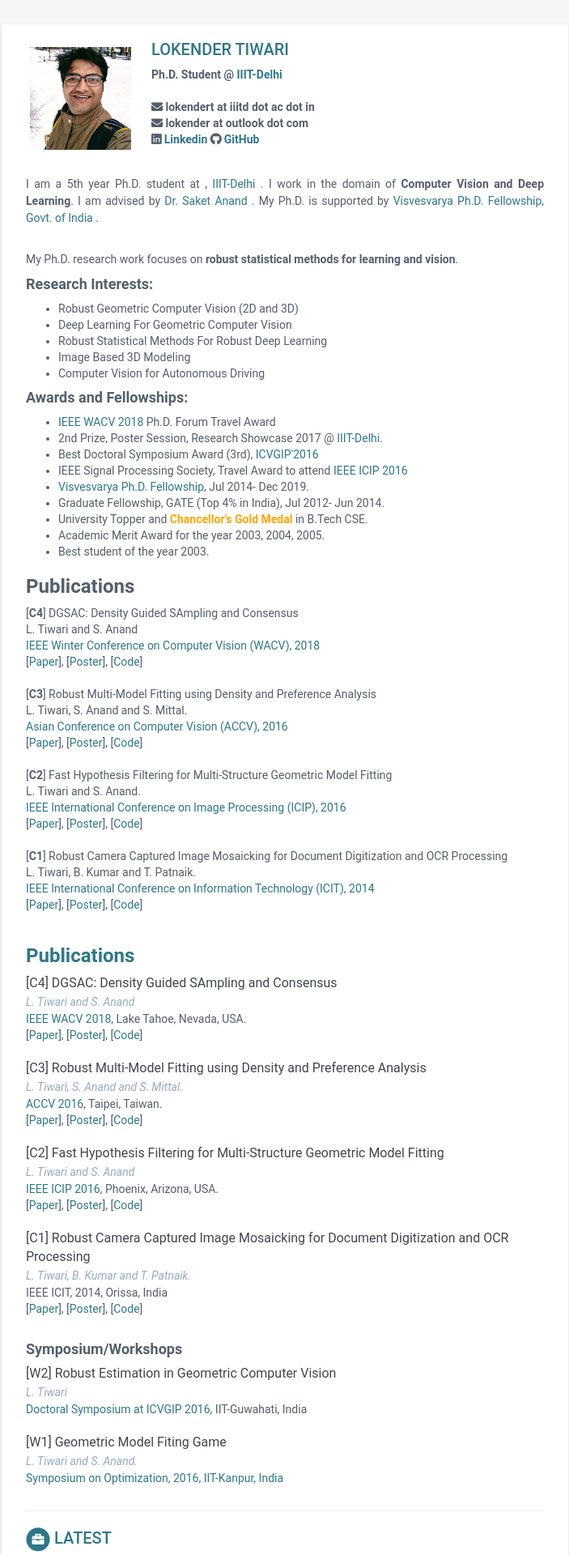
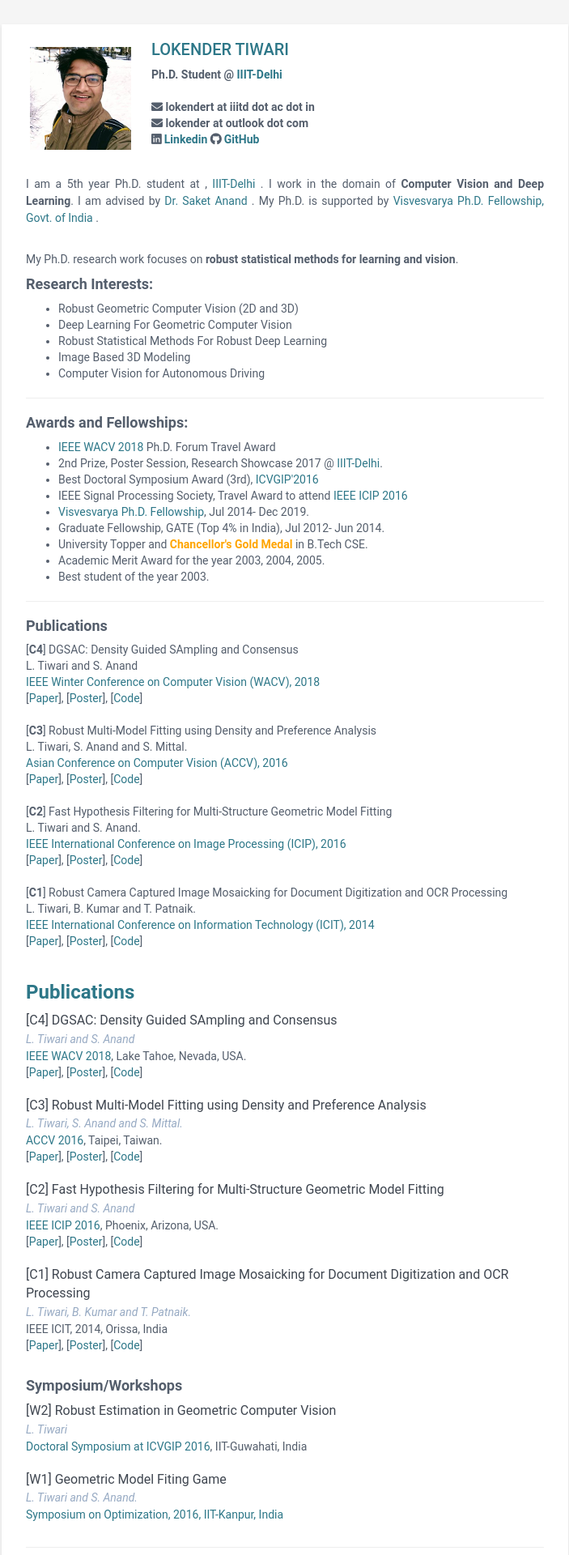
Before and after one commit to lokender/lokender.github.io, a Jekyll site: the page built from index.html, in a window 1280 px wide. Shown: the top 1920 px of the page at 81% size, without its empty margins (288-991 px from the left). Built offline with Jekyll 4.4.1, drawn with Linux system fonts in a browser that asks for light colours.

Commit message:
Update aboutme.html
u

```diff
--- a/_includes/aboutme.html
+++ b/_includes/aboutme.html
@@ -13,7 +13,7 @@
 <li> Image Based 3D Modeling</li>
 <li> Computer Vision for Autonomous Driving</li>
 </ul>
-
+<hr>
 <strong><h4>Awards and Fellowships:</h4></strong>
 <ul>
   <li><a href="http://wacv18.uccs.us/">IEEE WACV 2018</a> Ph.D. Forum Travel Award</li>
@@ -27,9 +27,9 @@
   <li> Best student of the year 2003. </li>
 </ul>
 
+<hr>
 
-
-<h3><strong>Publications</strong></h3>
+<h4><strong>Publications</strong></h4>
 [<b>C4</b>] DGSAC: Density Guided SAmpling and Consensus </br>
 L. Tiwari and S. Anand </br>
 <a href="http://wacv18.uccs.us/">IEEE Winter Conference on Computer Vision (WACV), 2018</a> </br>
```
